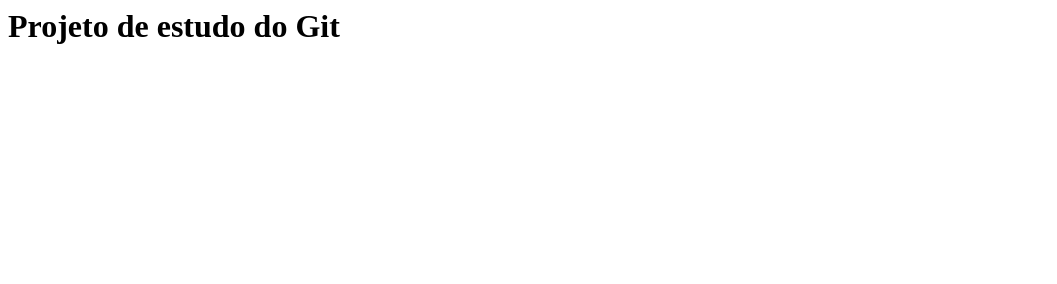
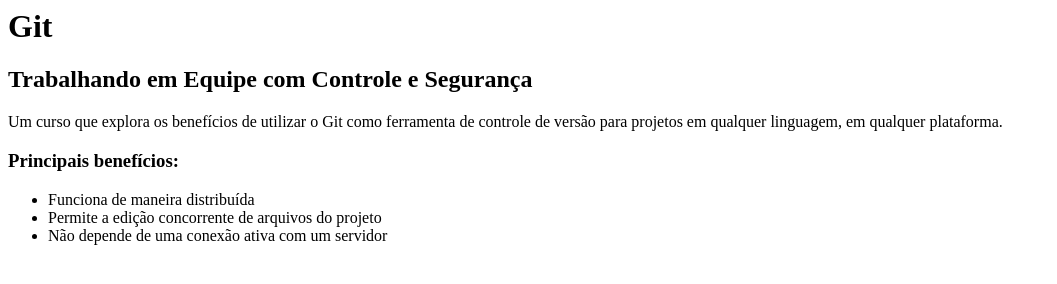
Before and after one commit to thiagodnarcizo/curso-git, a plain HTML site: page index.html in a window 1280 px wide. Shown: the whole page, without its empty margins (0-1057 px from the left). Drawn offline with Linux system fonts and the light colour scheme.

Commit message:
Inclusao do conteudo da pagina

```diff
--- a/index.html
+++ b/index.html
@@ -3,6 +3,16 @@
 
     </head>
     <body>
-        <h1>Projeto de estudo do Git</h1>
+        <h1>Git</h1>
+        <h2>Trabalhando em Equipe com Controle e Segurança</h2>
+
+        <p>Um curso que explora os benefícios de utilizar o Git como ferramenta de controle de versão para projetos em qualquer linguagem, em qualquer plataforma.</p>
+
+        <h3>Principais benefícios:</h3>
+        <ul>
+            <li>Funciona de maneira distribuída</li>
+            <li>Permite a edição concorrente de arquivos do projeto</li>
+            <li>Não depende de uma conexão ativa com um servidor</li>
+        </ul>
     </body>
 </html>
```
